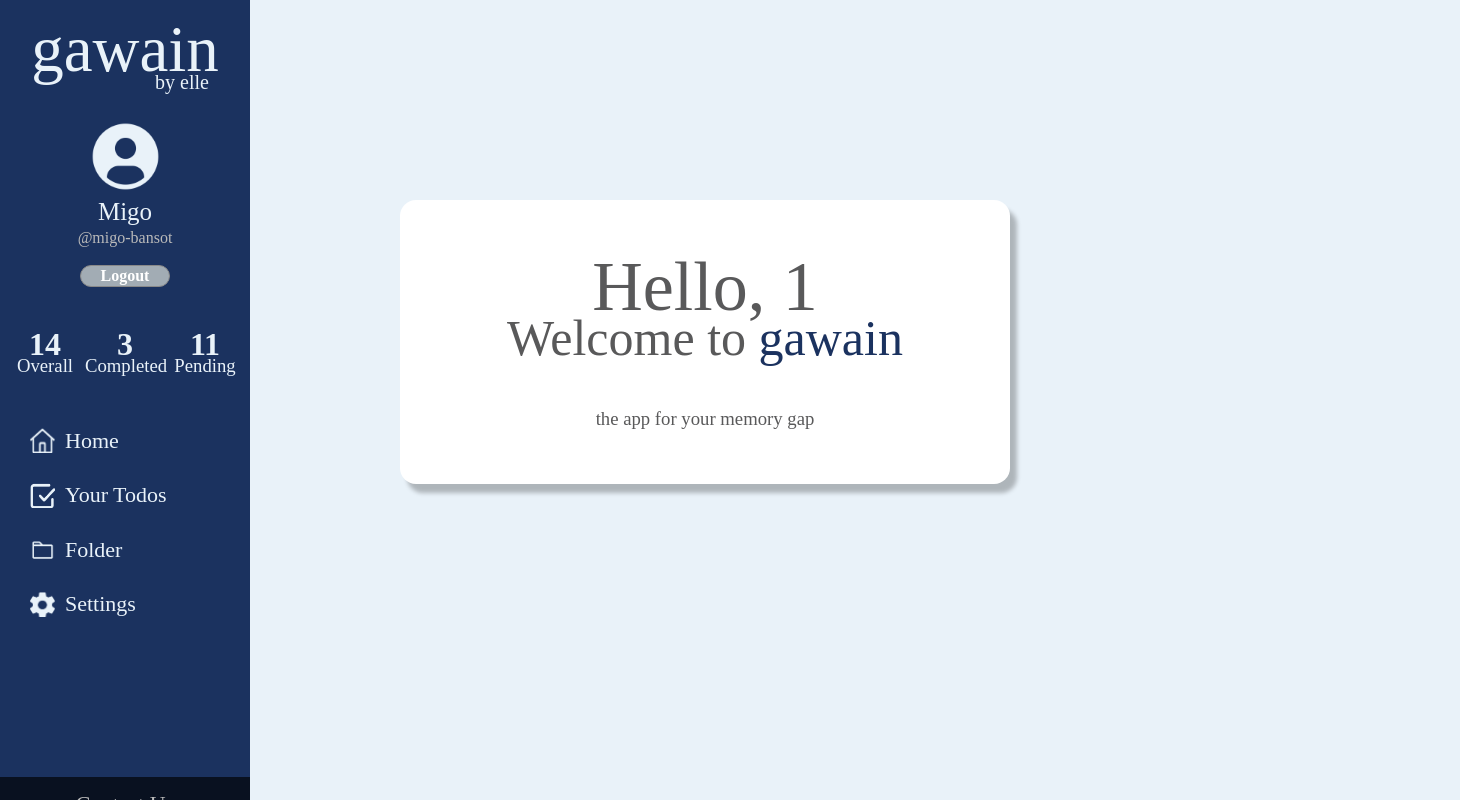
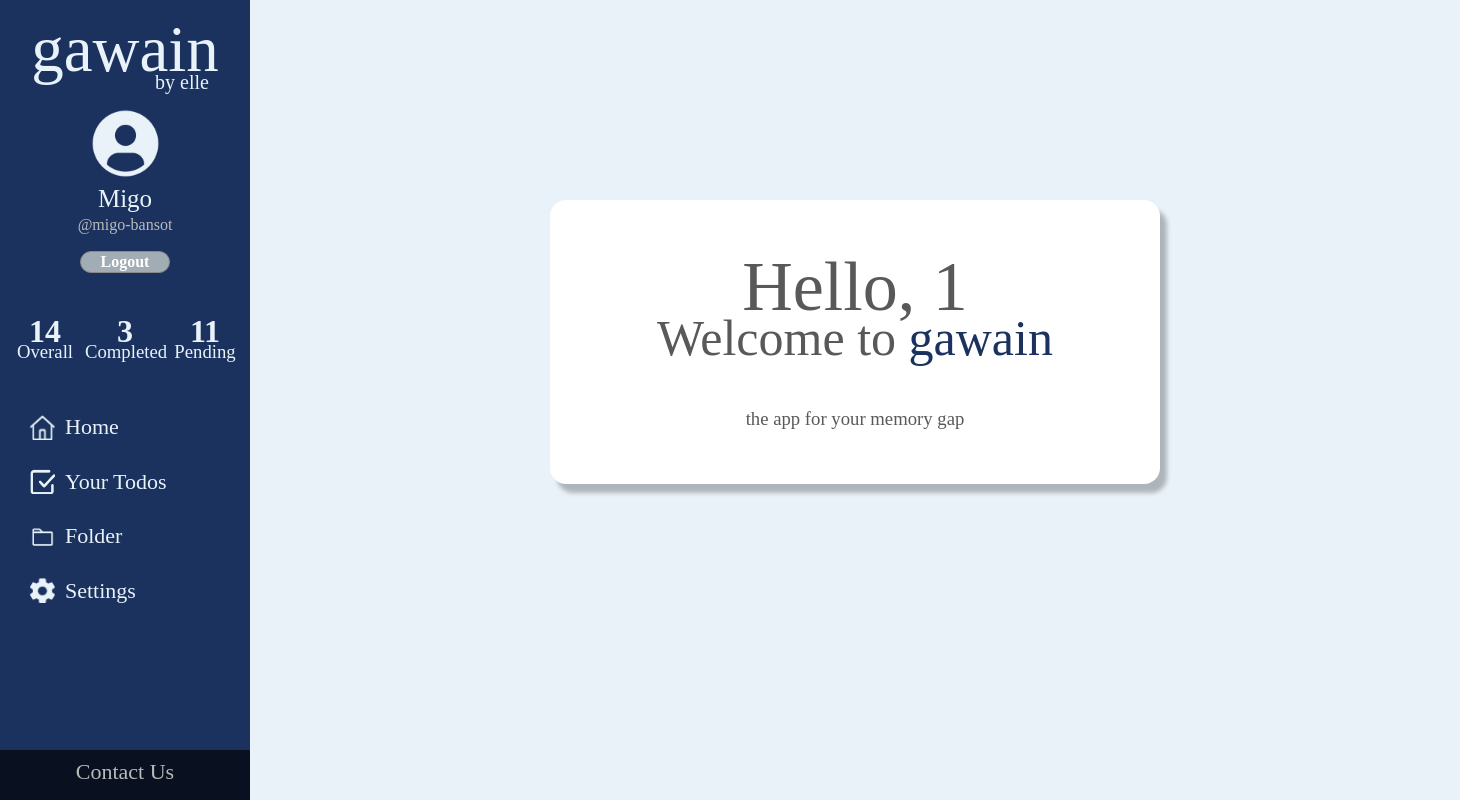
Before and after one commit to geybriyel-se/gawain-frontend, a React (Create React App) app: page /welcome/1 in a window 1280 px wide. Shown: the whole page, 1460 px wide, since content can reach past the window. Built offline with nearby package versions, Linux system fonts and the light colour scheme.

Commit message:
implement conditional for sidebar

```diff
--- a/src/App.css
+++ b/src/App.css
@@ -1,3 +1,15 @@
 .App {
   text-align: center;
+  display: flex;
+  height: 100%;
 }
+
+.layout {
+  display: flex;
+  height: 100%;
+}
+
+.content {
+  flex: 1;
+  height: 100%;
+}
--- a/src/App.js
+++ b/src/App.js
@@ -1,11 +1,14 @@
 import './App.css';
+import Layout from './components/Layout';
 import TodoApp from './components/TodoApp';
 
 
 function App() {
   return (
     <div className="App">
-      <TodoApp />
+      {/* <Layout> */}
+        <TodoApp />
+      {/* </Layout> */}
     </div>
   );
 }
--- /dev/null
+++ b/src/components/Layout.jsx
@@ -0,0 +1,12 @@
+// Layout.js
+import React from 'react';
+import SidebarComponent from './SidebarComponent';
+
+export default function Layout({ showSidebar, children }) {
+  return (
+    <div className="layout">
+      {showSidebar && <SidebarComponent />}
+      <main className="content">{children}</main>
+    </div>
+  );
+}
--- /dev/null
+++ b/src/components/RouteWrapper.jsx
@@ -0,0 +1,7 @@
+// RouteWrapper.js
+import React from 'react';
+import Layout from './Layout';
+
+export default function RouteWrapper({ showSidebar, children }) {
+  return <Layout showSidebar={showSidebar}>{children}</Layout>;
+}
--- a/src/components/TodoApp.css
+++ b/src/components/TodoApp.css
@@ -6,8 +6,6 @@
 }
 
 .leftPanel {
-    /* border: 5px black solid; */
-
     flex: 1;
 }
 
@@ -77,7 +75,6 @@
 .fields {
     display: flex;
     flex-direction: column;
-    /* padding-top: 30px; */
     padding-bottom: 30px;
     justify-content: space-evenly;
     gap: 20px;
@@ -91,7 +88,6 @@ input {
     text-indent: 15px;
     font-family: 'Darker Grotesque';
     font-size: 18px;
-    /* padding: 1px 2px; */
 }
 
 .submit {
@@ -116,10 +112,8 @@ input {
  ********************************/
 
 .welcomeContainer {
-    position: absolute;
-    /* border: black solid 2px; */
     color: #59595A;
-    margin: 200px 400px;
+    margin: 200px 300px;
     padding: 35px 80px;
     width: 450px;
     background: #FFFFFF;
@@ -152,8 +146,8 @@ input {
  ********************************/
 
 .sidebar {
-    position: fixed;
-    height: 827px;
+    /* position: fixed; */
+    height: 100%;
     width: 250px;
     color: #E9F2F9;
     background-color: #1B325F;
@@ -165,7 +159,7 @@ input {
 .mainContent {
     display: flex;
     flex-direction: column;
-    justify-content: start;
+    justify-content: flex-start;
     margin-top: -125px;
     gap: 18px;
 }
@@ -267,7 +261,7 @@ input {
 
 .contactLabel {
     font-weight: 10;
-    line-height: 18px;
+    line-height: 8px;
     font-size: 22px;
     /* padding: 5% 10%; */
     color: #BABABA;
--- a/src/components/TodoApp.jsx
+++ b/src/components/TodoApp.jsx
@@ -1,22 +1,18 @@
 import { BrowserRouter, Route, Routes } from "react-router-dom";
 import LoginComponent from "./LoginComponent";
 import WelcomeComponent from "./WelcomeComponent";
-import SidebarComponent from "./SidebarComponent";
-
+import RouteWrapper from "./RouteWrapper"; // Import the new component
 
 export default function TodoApp() {
   return (
     <div className="TodoApp">
       <BrowserRouter>
-                <SidebarComponent />
         <Routes>
-                    {/* <Route path='/' element={ <LoginComponent /> } /> */}
-                    <Route path='/login' element={<LoginComponent />} />
-
-                    <Route path='/welcome/:username' element={ <WelcomeComponent /> } />
+          <Route path="/" element={<RouteWrapper showSidebar={false}><LoginComponent /></RouteWrapper>} />
+          <Route path="/login" element={<RouteWrapper showSidebar={false}><LoginComponent /></RouteWrapper>} />
+          <Route path="/welcome/:username" element={<RouteWrapper showSidebar={true}><WelcomeComponent /></RouteWrapper>} />
         </Routes>
       </BrowserRouter>
-
     </div>
-    )
+  );
 }
--- a/src/index.css
+++ b/src/index.css
@@ -1,3 +1,7 @@
+html, #root {
+  height: 100%;
+}
+
 body {
   margin: 0;
   /* font-family: -apple-system, BlinkMacSystemFont, 'Segoe UI', 'Roboto', 'Oxygen',
@@ -7,6 +11,7 @@ body {
   -webkit-font-smoothing: antialiased;
   -moz-osx-font-smoothing: grayscale;
   background-color: #E9F2F9;
+  height: 100%;
 }
 
 code {
```
Lines whose indentation alone changed are shown as unchanged.
